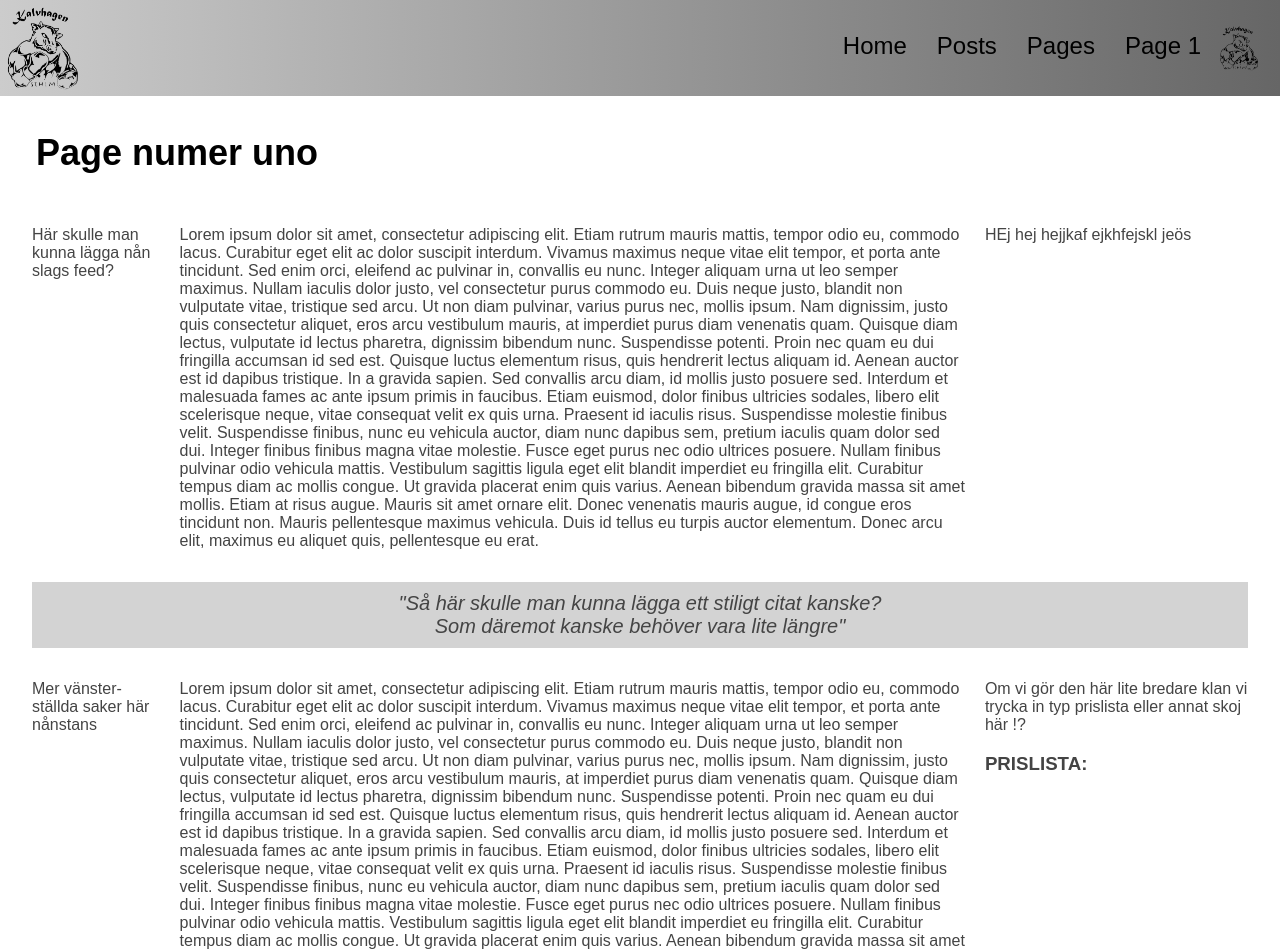
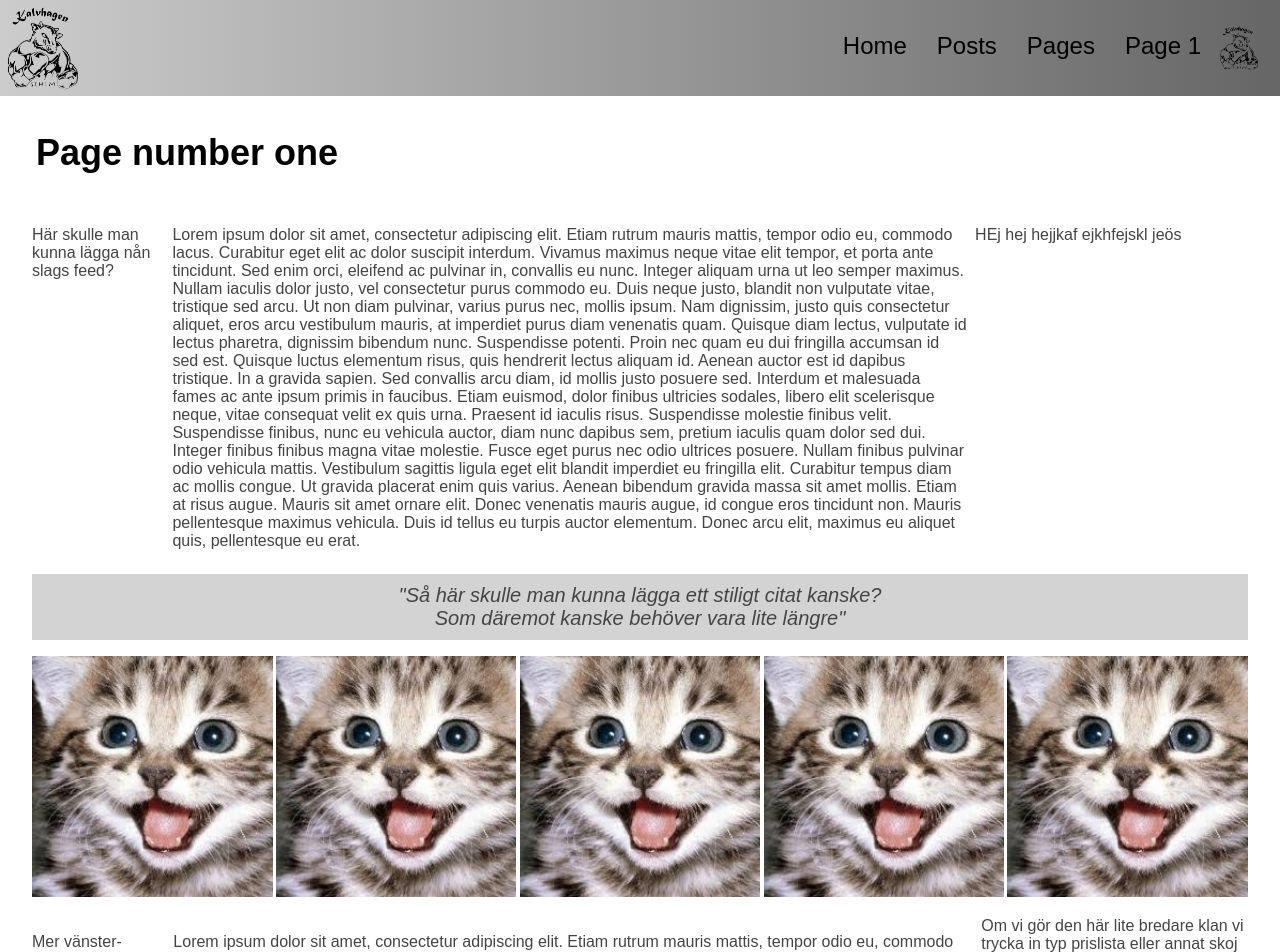
Before and after one commit to ClaremontAB/Kalvhagen, a React app: page /page1 in a window 1280 px wide. Shown: the top 952 px of the page. Built offline with nearby package versions, Linux system fonts and the light colour scheme.

Commit message:
made some css changes

```diff
--- a/src/Page1.js
+++ b/src/Page1.js
@@ -1,5 +1,6 @@
 import React, {Component} from 'react';
 import './css/page.css';
+import image1 from './img/cat1.jpeg';
 
 class Page1 extends Component {
 
@@ -19,7 +20,7 @@ class Page1 extends Component {
 
         return (
             <div>
-                <p className="title">Page numer uno</p>
+                <p className="title">Page number one</p>
                 <div className="page">
                   <p>Här skulle man kunna lägga nån slags feed?</p>
                   <p> Lorem ipsum dolor sit amet, consectetur adipiscing elit. Etiam rutrum mauris mattis, tempor odio eu, commodo lacus. Curabitur eget elit ac dolor suscipit interdum. Vivamus maximus neque vitae elit tempor, et porta ante tincidunt. Sed enim orci, eleifend ac pulvinar in, convallis eu nunc. Integer aliquam urna ut leo semper maximus. Nullam iaculis dolor justo, vel consectetur purus commodo eu. Duis neque justo, blandit non vulputate vitae, tristique sed arcu.
@@ -27,16 +28,38 @@ class Page1 extends Component {
                   Nullam finibus pulvinar odio vehicula mattis. Vestibulum sagittis ligula eget elit blandit imperdiet eu fringilla elit. Curabitur tempus diam ac mollis congue. Ut gravida placerat enim quis varius. Aenean bibendum gravida massa sit amet mollis. Etiam at risus augue. Mauris sit amet ornare elit. Donec venenatis mauris augue, id congue eros tincidunt non. Mauris pellentesque maximus vehicula. Duis id tellus eu turpis auctor elementum. Donec arcu elit, maximus eu aliquet quis, pellentesque eu erat. </p>
                   <p> HEj hej hejjkaf ejkhfejskl jeös </p>
                   <text className="quote"> "Så här skulle man kunna lägga ett stiligt citat kanske? <br />Som däremot kanske behöver vara lite längre"</text>
+              </div>
+
+              <div className="pageCarouselGrid">
+                <div>
+                    <img className="gridImage" src={image1} alt="image1" />
+                </div>
+                <div>
+                    <img className="gridImage" src={image1} alt="image2" />
+                </div>
+                <div>
+                    <img className="gridImage" src={image1} alt="image3"/>
+                </div>
+                <div>
+                    <img className="gridImage" src={image1} alt="image3"/>
+                </div>
+                <div>
+                    <img className="gridImage" src={image1} alt="image3"/>
+                </div>
+              </div>
+              <div className="page">
                   <p> Mer vänster-ställda saker här nånstans </p>
                   <p> Lorem ipsum dolor sit amet, consectetur adipiscing elit. Etiam rutrum mauris mattis, tempor odio eu, commodo lacus. Curabitur eget elit ac dolor suscipit interdum. Vivamus maximus neque vitae elit tempor, et porta ante tincidunt. Sed enim orci, eleifend ac pulvinar in, convallis eu nunc. Integer aliquam urna ut leo semper maximus. Nullam iaculis dolor justo, vel consectetur purus commodo eu. Duis neque justo, blandit non vulputate vitae, tristique sed arcu.
                   Ut non diam pulvinar, varius purus nec, mollis ipsum. Nam dignissim, justo quis consectetur aliquet, eros arcu vestibulum mauris, at imperdiet purus diam venenatis quam. Quisque diam lectus, vulputate id lectus pharetra, dignissim bibendum nunc. Suspendisse potenti. Proin nec quam eu dui fringilla accumsan id sed est. Quisque luctus elementum risus, quis hendrerit lectus aliquam id. Aenean auctor est id dapibus tristique. In a gravida sapien. Sed convallis arcu diam, id mollis justo posuere sed. Interdum et malesuada fames ac ante ipsum primis in faucibus. Etiam euismod, dolor finibus ultricies sodales, libero elit scelerisque neque, vitae consequat velit ex quis urna. Praesent id iaculis risus. Suspendisse molestie finibus velit. Suspendisse finibus, nunc eu vehicula auctor, diam nunc dapibus sem, pretium iaculis quam dolor sed dui. Integer finibus finibus magna vitae molestie. Fusce eget purus nec odio ultrices posuere.
                   Nullam finibus pulvinar odio vehicula mattis. Vestibulum sagittis ligula eget elit blandit imperdiet eu fringilla elit. Curabitur tempus diam ac mollis congue. Ut gravida placerat enim quis varius. Aenean bibendum gravida massa sit amet mollis. Etiam at risus augue. Mauris sit amet ornare elit. Donec venenatis mauris augue, id congue eros tincidunt non. Mauris pellentesque maximus vehicula. Duis id tellus eu turpis auctor elementum. Donec arcu elit, maximus eu aliquet quis,</p>
-                  <p> Om vi gör den här lite bredare klan vi trycka in typ prislista eller annat skoj här !?
+                  <div> Om vi gör den här lite bredare klan vi trycka in typ prislista eller annat skoj här !?
                     <h3> PRISLISTA: </h3>
-                  </p>
-                </div>
+                  </div>
+            </div>
 
-            </div>
+          </div>
+
+
         );
     }
 }
--- a/src/css/page.css
+++ b/src/css/page.css
@@ -8,10 +8,16 @@
 .page {
   display: grid;
   margin: 0 2em 0 2em;
-  grid-template-columns: 1fr 6fr 2fr;
-  grid-gap: 1em;
+  grid-template-columns: 1fr;
+  grid-gap: 0.5em;
   background-color: #fff;
   color: #444;
+}
+
+@media screen and (min-width: 580px) {
+  .page {
+    grid-template-columns: 1fr 6fr 2fr;
+  }
 }
 
 .title {
@@ -23,9 +29,23 @@
   font-size: 20px;
   font-style: italic;
   background-color: lightgray;
+  margin: 0;
   text-align: center;
-  grid-column: 1/4;
+  grid-column: 1/col;
   grid-row: 2;
   padding: 10px;
 
 }
+
+.gridImage {
+  width: 100%;
+  height: auto;
+}
+
+.pageCarouselGrid {
+  display: grid;
+  padding: 1em 2em 1em 2em;
+  grid-template-columns: 1fr 1fr 1fr 1fr 1fr;
+  grid-gap: 0.2em;
+  margin: auto;
+}
```
Also changed, not shown: src/img/cat1.jpeg (added).
